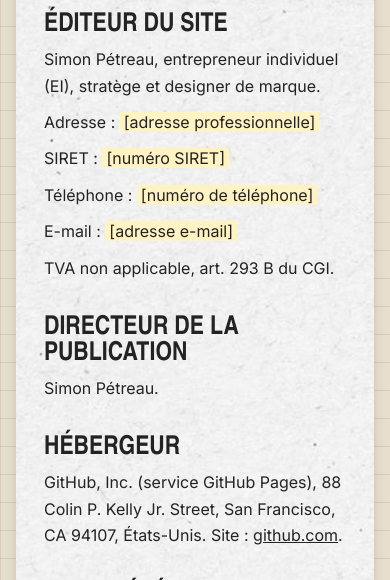
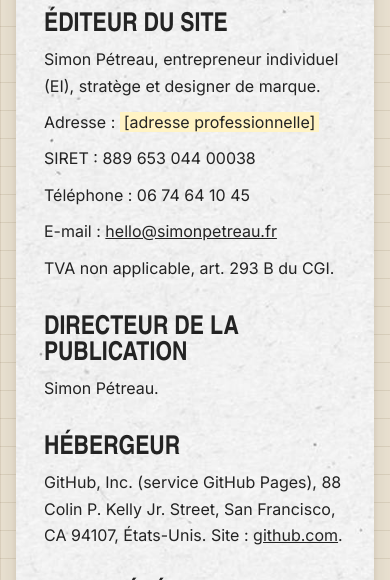
Before and after one commit to color-moon/simonpetreau-site, a plain HTML site: page mentions-legales.html in a window 390 px wide. Shown: the part 226-806 px from the top of the page. Drawn offline with Linux system fonts and the light colour scheme; a web font is replaced by a local one.

Commit message:
Mentions légales : SIRET, téléphone et e-mail
Co-Authored-By: Claude Fable 5.2 <noreply@anthropic.com>
Claude-Session: https://claude.ai/code/session_01SoAJyFqDsAWhTkWitWAcW7

```diff
--- a/mentions-legales.html
+++ b/mentions-legales.html
@@ -44,9 +44,9 @@
     <h2>Éditeur du site</h2>
     <p>Simon Pétreau, entrepreneur individuel (EI), stratège et designer de marque.</p>
     <p>Adresse : <span class="todo">[adresse professionnelle]</span></p>
-    <p>SIRET : <span class="todo">[numéro SIRET]</span></p>
-    <p>Téléphone : <span class="todo">[numéro de téléphone]</span></p>
-    <p>E-mail : <span class="todo">[adresse e-mail]</span></p>
+    <p>SIRET : 889 653 044 00038</p>
+    <p>Téléphone : 06 74 64 10 45</p>
+    <p>E-mail : <a href="mailto:hello@simonpetreau.fr">hello@simonpetreau.fr</a></p>
     <p>TVA non applicable, art. 293 B du CGI.</p>
 
     <h2>Directeur de la publication</h2>
```
